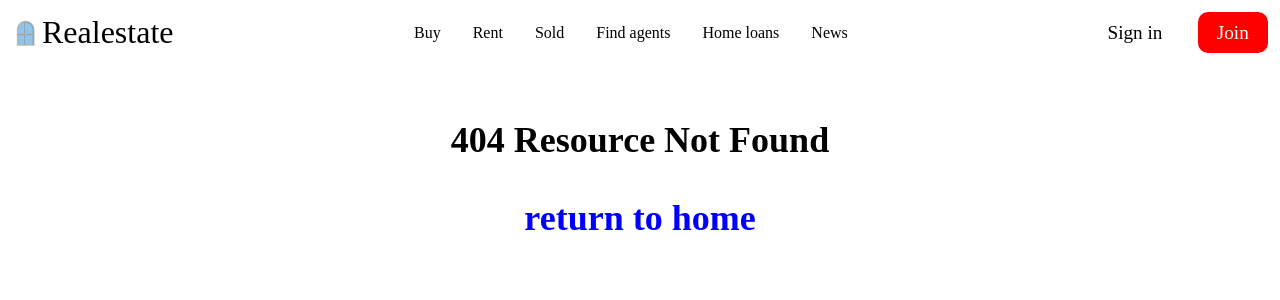
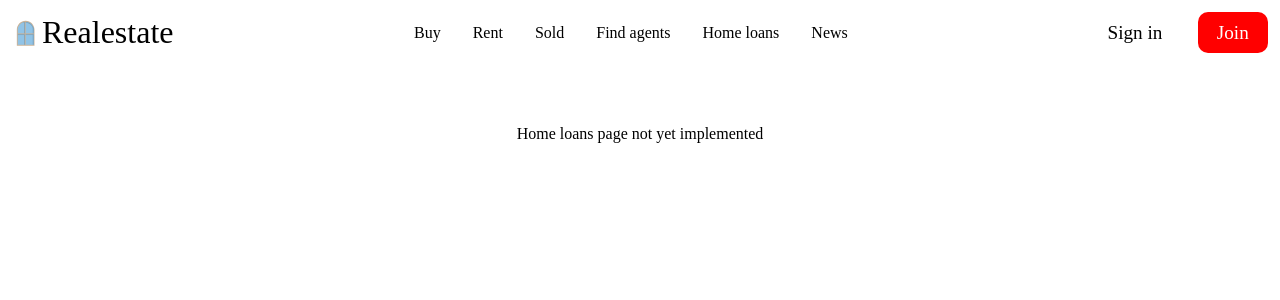
Before and after one commit to JohnGammie/realestate-react, a React (Create React App) app: page /home-loans in a window 1280 px wide. Before the commit this address had no page. Shown: the top 300 px of the page. Built offline with nearby package versions, Linux system fonts and the light colour scheme.

Commit message:
Add HomeLoans page placeholder. Add navigate link to homeloans page

```diff
--- a/src/App.js
+++ b/src/App.js
@@ -10,6 +10,7 @@ import NotFound from "./pages/NotFound";
 import Sold from "./pages/sold";
 import SearchResults from "./pages/searchResults";
 import Property from "./pages/property";
+import HomeLoans from "./pages/homeLoans";
 
 function App() {
   return (
@@ -26,6 +27,7 @@ function App() {
           <Route path="/join" element={<Join />}></Route>
           <Route path="/searchResults" element={<SearchResults />}></Route>
           <Route path="/property" element={<Property />}></Route>
+          <Route path="/home-loans" element={<HomeLoans />}></Route>
         </Routes>
       </Router>
     </div>
--- a/src/components/HomeLoansSection.js
+++ b/src/components/HomeLoansSection.js
@@ -1,4 +1,5 @@
 import React from "react";
+import { useNavigate } from "react-router-dom";
 import image from "../images/home-search.jpg";
 import navbarIcon from "../images/window.svg";
 import {
@@ -11,6 +12,12 @@ import {
 } from "./styles/HomeLoansSection.styled";
 
 const HomeLoansSection = () => {
+  const navigate = useNavigate();
+
+  const navigateToHomeLoansPage = () => {
+    navigate("/home-loans");
+  };
+
   return (
     <StyledHomeLoansSection>
       <StyledHomeLoansSectionLeft>
@@ -22,7 +29,7 @@ const HomeLoansSection = () => {
           Realestate
         </Logo>
         <Content>Explore your home loan options</Content>
-        <Button>Compare Loans</Button>
+        <Button onClick={navigateToHomeLoansPage}>Compare Loans</Button>
       </StyledHomeLoansSectionRight>
     </StyledHomeLoansSection>
   );
--- /dev/null
+++ b/src/pages/homeLoans.js
@@ -0,0 +1,13 @@
+import React from "react";
+
+const HomeLoans = () => {
+  return (
+    <div
+      style={{ display: "flex", justifyContent: "center", marginTop: "60px" }}
+    >
+      Home loans page not yet implemented
+    </div>
+  );
+};
+
+export default HomeLoans;
```
